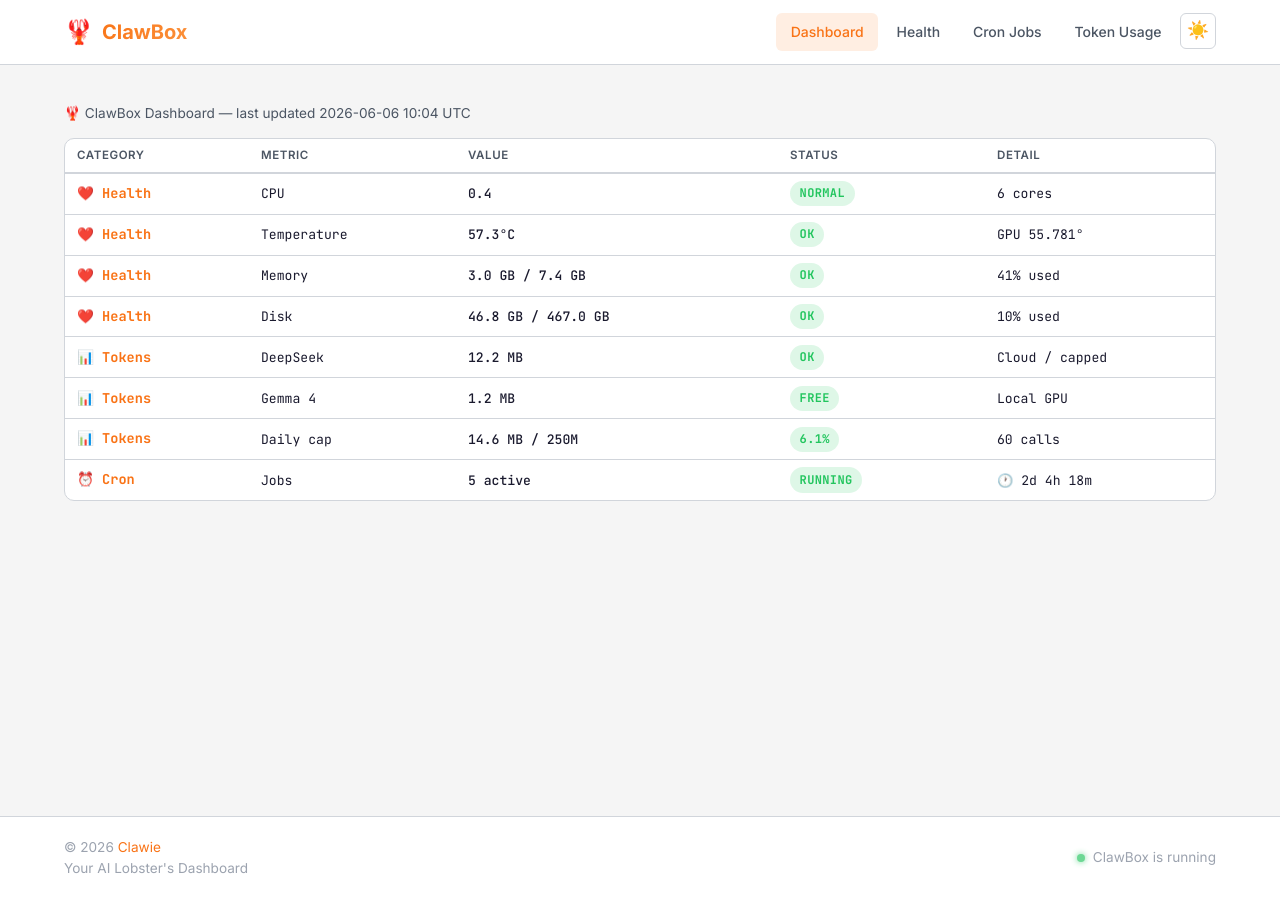
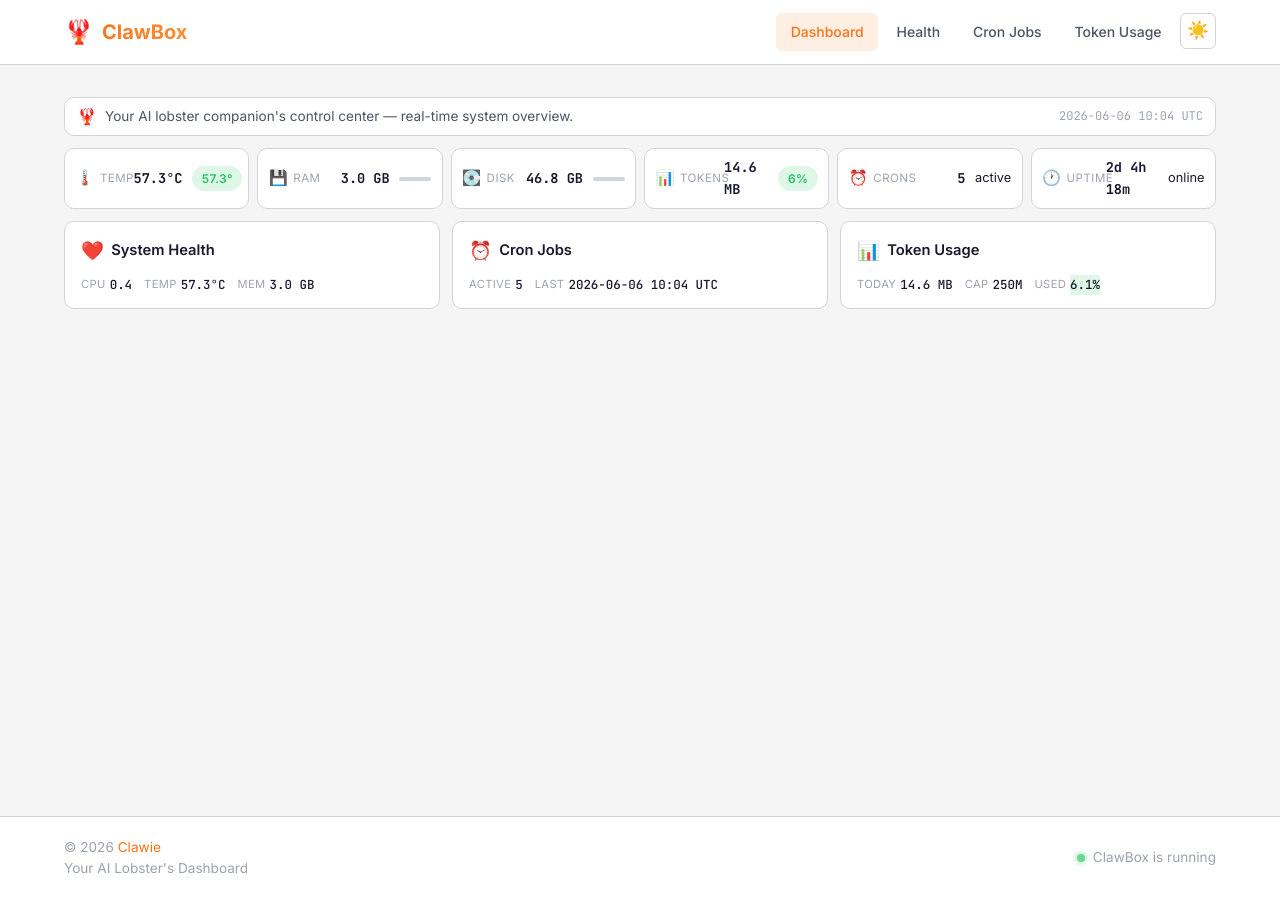
Before and after one commit to pvyver/ClawBox, a Jekyll site: the page built from index.md, in a window 1280 px wide. Built offline with Jekyll 4.4.1, drawn with Linux system fonts in a browser that asks for light colours.

Commit message:
revert: dashboard table layout back to chip/card layout

```diff
--- a/assets/css/style.css
+++ b/assets/css/style.css
@@ -343,31 +343,6 @@ img { max-width: 100%; height: auto; }
 .data-table tr:last-child td { border-bottom: none; }
 .data-table tr:hover td { background: rgba(249, 115, 22, 0.04); }
 
-/* ═══ Dashboard overview table ═══ */
-.dash-tagline {
-  font-size: 0.85rem;
-  color: var(--text-secondary);
-  margin-bottom: 0.5rem;
-  padding: 0.35rem 0;
-}
-.dash-link {
-  font-weight: 600;
-  font-size: 0.85rem;
-  white-space: nowrap;
-}
-.dash-val {
-  font-family: var(--font-mono);
-  font-weight: 500;
-}
-.dash-table td {
-  padding: 0.45rem 0.75rem;
-  font-size: 0.82rem;
-}
-.dash-table th {
-  padding: 0.45rem 0.75rem;
-  font-size: 0.72rem;
-}
-
 /* ═══ Footer ═══ */
 
 .site-footer {
@@ -404,6 +379,152 @@ img { max-width: 100%; height: auto; }
   0%, 100% { opacity: 1; box-shadow: 0 0 4px var(--success); }
   50% { opacity: 0.5; box-shadow: 0 0 8px var(--success); }
 }
+
+/* ═══ Tagline bar (compact homepage) ═══ */
+
+.tagline-bar {
+  display: flex;
+  align-items: center;
+  gap: 0.5rem;
+  padding: 0.35rem 0.75rem;
+  margin-bottom: 0.75rem;
+  background: var(--bg-card);
+  border: 1px solid var(--border);
+  border-radius: var(--radius-md);
+  font-size: 0.85rem;
+  color: var(--text-secondary);
+  flex-wrap: wrap;
+}
+.tagline-icon { font-size: 1rem; }
+.tagline-time {
+  margin-left: auto;
+  font-family: var(--font-mono);
+  font-size: 0.75rem;
+  color: var(--text-muted);
+  white-space: nowrap;
+}
+
+/* ═══ Compact live stats bar ═══ */
+
+.stats-bar {
+  display: flex;
+  gap: 0.5rem;
+  margin-bottom: 0.75rem;
+  flex-wrap: wrap;
+}
+
+.stat-chip {
+  flex: 1;
+  min-width: 130px;
+  display: flex;
+  align-items: center;
+  gap: 0.35rem;
+  background: var(--bg-card);
+  border: 1px solid var(--border);
+  border-radius: var(--radius-md);
+  padding: 0.5rem 0.65rem;
+  font-size: 0.8rem;
+  transition: all var(--transition);
+}
+.stat-chip:hover {
+  border-color: var(--accent);
+  background: var(--bg-card-hover);
+}
+
+.chip-icon { font-size: 0.95rem; }
+.chip-label {
+  color: var(--text-muted);
+  font-size: 0.72rem;
+  text-transform: uppercase;
+  letter-spacing: 0.04em;
+  min-width: 28px;
+}
+.chip-value {
+  font-family: var(--font-mono);
+  font-weight: 600;
+  font-size: 0.85rem;
+  margin-left: auto;
+}
+.chip-badge { margin-left: 0.25rem; }
+.chip-bar { margin-left: 0.25rem; }
+
+.mini-bar {
+  display: inline-block;
+  width: 32px;
+  height: 4px;
+  background: var(--border);
+  border-radius: 999px;
+  overflow: hidden;
+  vertical-align: middle;
+}
+.mini-fill {
+  height: 100%;
+  border-radius: 999px;
+  transition: width 0.8s ease;
+}
+
+/* ═══ Compact cards grid ═══ */
+
+.compact-grid {
+  display: grid;
+  grid-template-columns: repeat(3, 1fr);
+  gap: 0.75rem;
+}
+
+.compact-card {
+  display: block;
+  background: var(--bg-card);
+  border: 1px solid var(--border);
+  border-radius: var(--radius-md);
+  padding: 0.85rem 1rem;
+  transition: all var(--transition);
+  text-decoration: none;
+  color: inherit;
+}
+.compact-card:hover {
+  background: var(--bg-card-hover);
+  border-color: var(--accent);
+  box-shadow: var(--shadow-card), 0 0 20px var(--accent-glow);
+  transform: translateY(-1px);
+}
+
+.compact-card-header {
+  display: flex;
+  align-items: center;
+  gap: 0.45rem;
+  margin-bottom: 0.6rem;
+}
+.compact-card-icon { font-size: 1.15rem; }
+.compact-card-title {
+  font-size: 0.92rem;
+  font-weight: 600;
+  color: var(--text-primary);
+}
+
+.compact-card-stats {
+  display: flex;
+  gap: 0.75rem;
+  flex-wrap: wrap;
+}
+.compact-card-stats > span {
+  display: flex;
+  align-items: center;
+  gap: 0.25rem;
+}
+.cs-label {
+  font-size: 0.7rem;
+  color: var(--text-muted);
+  text-transform: uppercase;
+  letter-spacing: 0.03em;
+}
+.cs-value {
+  font-family: var(--font-mono);
+  font-size: 0.78rem;
+  font-weight: 500;
+  color: var(--text-primary);
+}
+
+/* ═══ Responsive ═══ */
 
 /* ═══ Theme toggle button ═══ */
 .theme-btn {
@@ -460,6 +581,17 @@ img { max-width: 100%; height: auto; }
     grid-template-columns: 1fr;
   }
 
+  .stats-bar {
+    flex-direction: column;
+  }
+  .stat-chip {
+    min-width: 100%;
+  }
+
+  .compact-grid {
+    grid-template-columns: 1fr;
+  }
+
   .footer-inner {
     flex-direction: column;
     gap: 0.75rem;
--- a/assets/js/dashboard.js
+++ b/assets/js/dashboard.js
@@ -1,7 +1,7 @@
 /**
  * ClawBox Dashboard — Client-side data refresh
  *
- * Fetches latest data JSON and updates the dashboard overview table.
+ * Fetches latest data JSON and updates compact dashboard elements.
  */
 (function () {
   'use strict';
@@ -15,21 +15,6 @@
     if (el) el.textContent = text || '\u2014';
   }
 
-  function round1(v) { return Math.round(v * 10) / 10; }
-
-  function badgeClass(pct, warn, crit) {
-    return pct > crit ? 'badge-err' : pct > warn ? 'badge-warn' : 'badge-ok';
-  }
-  function badgeText(pct, warn, crit) {
-    return pct > crit ? 'Critical' : pct > warn ? 'Warning' : 'OK';
-  }
-  function cpuBadge(load) {
-    return load > 4 ? 'badge-err' : load > 2.5 ? 'badge-warn' : 'badge-ok';
-  }
-  function cpuText(load) {
-    return load > 4 ? 'High' : load > 2.5 ? 'Moderate' : 'Normal';
-  }
-
   function setBadge(id, text, cls) {
     var el = document.getElementById(id);
     if (el) {
@@ -38,52 +23,58 @@
     }
   }
 
-  // Use first td child of the parent row
-  function setRowBadge(rowId, text, cls) {
-    var row = document.getElementById(rowId);
-    if (!row) return;
-    var badgeEl = row.querySelector('.badge');
-    if (badgeEl) {
-      badgeEl.textContent = text;
-      badgeEl.className = 'badge ' + cls;
+  function setMiniBar(id, pct, cls) {
+    var el = document.getElementById(id);
+    if (el) {
+      el.style.width = Math.min(pct, 100) + '%';
+      el.className = 'mini-fill ' + cls;
     }
   }
 
+  function round1(v) { return Math.round(v * 10) / 10; }
+
+  // ── Fetch all data ───────────────────────────────────────────────────
+
   function fetchAll() {
-    // Timestamp
+    // Site meta (timestamp)
     fetch(basePath + 'site.json')
       .then(function (r) { return r.ok ? r.json() : Promise.reject(); })
       .then(function (d) {
-        setText('live-updated', d.update_timestamp || '');
+        var ts = d.update_timestamp || '';
+        setText('live-updated', ts);
       })
       .catch(function () {});
 
-    // Health
+    // Health data
     fetch(basePath + 'health.json')
       .then(function (r) { return r.ok ? r.json() : Promise.reject(); })
       .then(function (h) {
-        var cpu = h.cpu || {};
+        var temp = h.temperature || {};
         var mem = h.memory || {};
         var disk = h.disk || {};
-        var temp = h.temperature || {};
-        var gpu = h.gpu || {};
+        var cpu = h.cpu || {};
         var up = h.uptime || {};
 
-        var load = cpu.load_1m || 0;
+        var tempVal = temp.value_celsius || 0;
         var memPct = mem.used_percent || 0;
         var diskPct = disk.used_percent || 0;
-        var tempVal = temp.value_celsius || 0;
 
-        setText('dash-cpu', round1(load));
-        setText('dash-temp', temp.display || '\u2014');
-        setText('dash-mem', (mem.used_human || '\u2014') + ' / ' + (mem.total_human || '7.6 GB'));
-        setText('dash-disk', (disk.used_human || '\u2014') + ' / ' + (disk.total_human || '467 GB'));
-        setText('dash-gpu-temp', 'GPU ' + (gpu.temperature_celsius || '?') + '\u00B0');
+        setText('stat-temp', temp.display || '\u2014');
+        setText('stat-ram', mem.used_human || '\u2014');
+        setText('stat-disk', disk.used_human || '\u2014');
+        setText('stat-uptime', up.display || '\u2014');
 
-        setBadge('dash-cpu-badge', cpuText(load), cpuBadge(load));
-        setBadge('dash-temp-badge', badgeText(tempVal, 70, 80), badgeClass(tempVal, 70, 80));
-        setBadge('dash-mem-badge', badgeText(memPct, 80, 90), badgeClass(memPct, 80, 90));
-        setBadge('dash-disk-badge', badgeText(diskPct, 80, 95), badgeClass(diskPct, 80, 95));
+        setText('cc-cpu', cpu.load_1m != null ? round1(cpu.load_1m) : '\u2014');
+        setText('cc-temp', temp.display || '\u2014');
+        setText('cc-mem', mem.used_human || '\u2014');
+
+        var tempCls = tempVal > 80 ? 'badge-err' : tempVal > 70 ? 'badge-warn' : 'badge-ok';
+        var memCls = memPct > 90 ? 'badge-err' : memPct > 80 ? 'badge-warn' : 'badge-ok';
+        var diskCls = diskPct > 95 ? 'badge-err' : diskPct > 80 ? 'badge-warn' : 'badge-ok';
+
+        setBadge('stat-temp-badge', round1(tempVal) + '\u00B0', tempCls);
+        setMiniBar('stat-ram-bar', memPct, memCls);
+        setMiniBar('stat-disk-bar', diskPct, diskCls);
       })
       .catch(function () {});
 
@@ -93,16 +84,14 @@
       .then(function (tu) {
         var t = tu.today || {};
         var pct = t.used_percent || 0;
-        var total = t.total_human || '\u2014';
-        var cap = tu.daily_cap_human || '250M';
+        var human = t.total_human || '\u2014';
+        setText('stat-tokens', human);
+        setText('cc-tokens', human);
+        setText('cc-cap', tu.daily_cap_human || '250M');
+        setText('cc-pct', round1(pct) + '%');
 
-        setText('dash-ds', t.deepseek_human || '\u2014');
-        setText('dash-gm', t.gemma4_human || '\u2014');
-        setText('dash-total', total + ' / ' + cap);
-        setText('dash-calls', (t.calls || 0) + ' calls');
-
-        setBadge('dash-token-badge', round1(pct) + '%', badgeClass(pct, 70, 90));
-        setBadge('dash-ds-badge', badgeText(pct, 70, 90), badgeClass(pct, 70, 90));
+        var cls = pct > 90 ? 'badge-err' : pct > 70 ? 'badge-warn' : 'badge-ok';
+        setBadge('stat-token-badge', Math.round(pct) + '%', cls);
       })
       .catch(function () {});
 
@@ -111,7 +100,8 @@
       .then(function (r) { return r.ok ? r.json() : Promise.reject(); })
       .then(function (cj) {
         var count = cj.total || 0;
-        setText('dash-crons', count + ' active');
+        setText('stat-crons', count);
+        setText('cc-active', count);
       })
       .catch(function () {});
   }
--- a/index.md
+++ b/index.md
@@ -11,103 +11,105 @@ permalink: /
 {% assign mem = h.memory %}
 {% assign temp = h.temperature %}
 {% assign disk = h.disk %}
-{% assign cpu = h.cpu %}
 {% assign gpu = h.gpu %}
 {% assign up = h.uptime %}
 
 {% assign health_time = s.update_timestamp | default: "pending..." %}
 {% assign cron_count = cj.total | default: 0 %}
-{% assign token_today = tu.today.total_human | default: "—" %}
+{% assign token_today = tu.today.total_human | default: "\u2014" %}
 {% assign token_pct = tu.today.used_percent | default: 0 %}
 {% assign mem_pct = mem.used_percent | default: 0 %}
 {% assign disk_pct = disk.used_percent | default: 0 %}
 {% assign temp_val = temp.value_celsius | default: 0 %}
-{% assign cpu_load = cpu.load_1m | default: 0 %}
 
 {% capture mem_badge %}{% if mem_pct > 90 %}badge-err{% elsif mem_pct > 80 %}badge-warn{% else %}badge-ok{% endif %}{% endcapture %}
 {% capture disk_badge %}{% if disk_pct > 95 %}badge-err{% elsif disk_pct > 80 %}badge-warn{% else %}badge-ok{% endif %}{% endcapture %}
 {% capture temp_badge %}{% if temp_val > 80 %}badge-err{% elsif temp_val > 70 %}badge-warn{% else %}badge-ok{% endif %}{% endcapture %}
 {% capture token_badge %}{% if token_pct > 90 %}badge-err{% elsif token_pct > 70 %}badge-warn{% else %}badge-ok{% endif %}{% endcapture %}
-{% capture cpu_badge %}{% if cpu_load > 4 %}badge-err{% elsif cpu_load > 2.5 %}badge-warn{% else %}badge-ok{% endif %}{% endcapture %}
 
-{% capture mem_text %}{% if mem_pct > 90 %}Critical{% elsif mem_pct > 80 %}Warning{% else %}OK{% endif %}{% endcapture %}
-{% capture disk_text %}{% if disk_pct > 95 %}Critical{% elsif disk_pct > 80 %}Warning{% else %}OK{% endif %}{% endcapture %}
-{% capture temp_text %}{% if temp_val > 80 %}Critical{% elsif temp_val > 70 %}Warning{% else %}OK{% endif %}{% endcapture %}
-{% capture token_text %}{% if token_pct > 90 %}Critical{% elsif token_pct > 70 %}Warning{% else %}OK{% endif %}{% endcapture %}
-{% capture cpu_text %}{% if cpu_load > 4 %}High{% elsif cpu_load > 2.5 %}Moderate{% else %}Normal{% endif %}{% endcapture %}
+<!-- Tagline bar -->
+<div class="tagline-bar">
+  <span class="tagline-icon">🦞</span>
+  <span>Your AI lobster companion's control center &mdash; real-time system overview.</span>
+  <span class="tagline-time" id="live-updated">{{ s.update_timestamp | default: "" }}</span>
+</div>
 
-<p class="dash-tagline">🦞 ClawBox Dashboard &mdash; last updated <span id="live-updated">{{ s.update_timestamp | default: "—" }}</span></p>
+<!-- Compact live stats bar -->
+<div class="stats-bar" id="stats-bar">
+  <div class="stat-chip">
+    <span class="chip-icon">🌡️</span>
+    <span class="chip-label">Temp</span>
+    <span class="chip-value" id="stat-temp">{{ temp.display | default: "\u2014" }}</span>
+    <span class="chip-badge"><span class="badge {{ temp_badge }}" id="stat-temp-badge">{{ temp_val }}°</span></span>
+  </div>
+  <div class="stat-chip">
+    <span class="chip-icon">💾</span>
+    <span class="chip-label">RAM</span>
+    <span class="chip-value" id="stat-ram">{{ mem.used_human | default: "\u2014" }}</span>
+    <span class="chip-bar"><span class="mini-bar"><span class="mini-fill {{ mem_badge }}" id="stat-ram-bar" style="width: {{ mem_pct | round: 0 }}%"></span></span></span>
+  </div>
+  <div class="stat-chip">
+    <span class="chip-icon">💽</span>
+    <span class="chip-label">Disk</span>
+    <span class="chip-value" id="stat-disk">{{ disk.used_human | default: "\u2014" }}</span>
+    <span class="chip-bar"><span class="mini-bar"><span class="mini-fill {{ disk_badge }}" id="stat-disk-bar" style="width: {{ disk_pct | round: 0 }}%"></span></span></span>
+  </div>
+  <div class="stat-chip">
+    <span class="chip-icon">📊</span>
+    <span class="chip-label">Tokens</span>
+    <span class="chip-value" id="stat-tokens">{{ token_today }}</span>
+    <span class="chip-badge"><span class="badge {{ token_badge }}" id="stat-token-badge">{{ token_pct | round: 0 }}%</span></span>
+  </div>
+  <div class="stat-chip">
+    <span class="chip-icon">⏰</span>
+    <span class="chip-label">Crons</span>
+    <span class="chip-value" id="stat-crons">{{ cron_count }}</span>
+    <span class="chip-badge">active</span>
+  </div>
+  <div class="stat-chip">
+    <span class="chip-icon">🕐</span>
+    <span class="chip-label">Uptime</span>
+    <span class="chip-value" id="stat-uptime">{{ up.display | default: "\u2014" }}</span>
+    <span class="chip-badge">online</span>
+  </div>
+</div>
 
-<div class="data-table-wrap" style="padding: 0; overflow: hidden;">
-<table class="data-table dash-table">
-  <thead>
-    <tr>
-      <th style="width: 16%">Category</th>
-      <th style="width: 18%">Metric</th>
-      <th style="width: 28%">Value</th>
-      <th style="width: 18%">Status</th>
-      <th style="width: 20%">Detail</th>
-    </tr>
-  </thead>
-  <tbody>
-    <tr>
-      <td><a href="{{ '/health' | relative_url }}" class="dash-link">❤️ Health</a></td>
-      <td>CPU</td>
-      <td class="dash-val" id="dash-cpu">{{ cpu_load }}</td>
-      <td><span class="badge {{ cpu_badge }}" id="dash-cpu-badge">{{ cpu_text }}</span></td>
-      <td>{{ cpu.cores }} cores</td>
-    </tr>
-    <tr>
-      <td><a href="{{ '/health' | relative_url }}" class="dash-link">❤️ Health</a></td>
-      <td>Temperature</td>
-      <td class="dash-val" id="dash-temp">{{ temp.display | default: "—" }}</td>
-      <td><span class="badge {{ temp_badge }}" id="dash-temp-badge">{{ temp_text }}</span></td>
-      <td id="dash-gpu-temp">GPU {{ gpu.temperature_celsius | default: "?" }}°</td>
-    </tr>
-    <tr>
-      <td><a href="{{ '/health' | relative_url }}" class="dash-link">❤️ Health</a></td>
-      <td>Memory</td>
-      <td class="dash-val" id="dash-mem">{{ mem.used_human | default: "—" }} / {{ mem.total_human | default: "7.6 GB" }}</td>
-      <td><span class="badge {{ mem_badge }}" id="dash-mem-badge">{{ mem_text }}</span></td>
-      <td>{{ mem_pct | round: 0 }}% used</td>
-    </tr>
-    <tr>
-      <td><a href="{{ '/health' | relative_url }}" class="dash-link">❤️ Health</a></td>
-      <td>Disk</td>
-      <td class="dash-val" id="dash-disk">{{ disk.used_human | default: "—" }} / {{ disk.total_human | default: "467 GB" }}</td>
-      <td><span class="badge {{ disk_badge }}" id="dash-disk-badge">{{ disk_text }}</span></td>
-      <td>{{ disk_pct | round: 0 }}% used</td>
-    </tr>
-    <tr>
-      <td><a href="{{ '/token-usage' | relative_url }}" class="dash-link">📊 Tokens</a></td>
-      <td>DeepSeek</td>
-      <td class="dash-val" id="dash-ds">{{ tu.today.deepseek_human | default: "—" }}</td>
-      <td><span class="badge {{ token_badge }}" id="dash-ds-badge">{{ token_text }}</span></td>
-      <td>Cloud / capped</td>
-    </tr>
-    <tr>
-      <td><a href="{{ '/token-usage' | relative_url }}" class="dash-link">📊 Tokens</a></td>
-      <td>Gemma 4</td>
-      <td class="dash-val" id="dash-gm">{{ tu.today.gemma4_human | default: "—" }}</td>
-      <td><span class="badge badge-ok">Free</span></td>
-      <td>Local GPU</td>
-    </tr>
-    <tr>
-      <td><a href="{{ '/token-usage' | relative_url }}" class="dash-link">📊 Tokens</a></td>
-      <td>Daily cap</td>
-      <td class="dash-val" id="dash-total">{{ token_today }} / {{ tu.daily_cap_human | default: "250M" }}</td>
-      <td><span class="badge {{ token_badge }}" id="dash-token-badge">{{ token_pct | round: 1 }}%</span></td>
-      <td id="dash-calls">{{ tu.today.calls | default: 0 }} calls</td>
-    </tr>
-    <tr>
-      <td><a href="{{ '/cron' | relative_url }}" class="dash-link">⏰ Cron</a></td>
-      <td>Jobs</td>
-      <td class="dash-val" id="dash-crons">{{ cron_count }} active</td>
-      <td><span class="badge badge-ok">Running</span></td>
-      <td id="dash-uptime">🕐 {{ up.display | default: "—" }}</td>
-    </tr>
-  </tbody>
-</table>
+<!-- Compact dashboard cards -->
+<div class="compact-grid">
+  <a href="{{ '/health' | relative_url }}" class="compact-card">
+    <div class="compact-card-header">
+      <span class="compact-card-icon">❤️</span>
+      <span class="compact-card-title">System Health</span>
+    </div>
+    <div class="compact-card-stats">
+      <span><span class="cs-label">CPU</span> <span id="cc-cpu" class="cs-value">{% if h.cpu.load_1m %}{{ h.cpu.load_1m }}{% else %}\u2014{% endif %}</span></span>
+      <span><span class="cs-label">Temp</span> <span id="cc-temp" class="cs-value">{{ temp.display | default: "\u2014" }}</span></span>
+      <span><span class="cs-label">Mem</span> <span id="cc-mem" class="cs-value">{{ mem.used_human | default: "\u2014" }}</span></span>
+    </div>
+  </a>
+
+  <a href="{{ '/cron' | relative_url }}" class="compact-card">
+    <div class="compact-card-header">
+      <span class="compact-card-icon">⏰</span>
+      <span class="compact-card-title">Cron Jobs</span>
+    </div>
+    <div class="compact-card-stats">
+      <span><span class="cs-label">Active</span> <span id="cc-active" class="cs-value">{{ cron_count }}</span></span>
+      <span><span class="cs-label">Last</span> <span id="cc-last" class="cs-value">{{ health_time | default: "\u2014" }}</span></span>
+    </div>
+  </a>
+
+  <a href="{{ '/token-usage' | relative_url }}" class="compact-card">
+    <div class="compact-card-header">
+      <span class="compact-card-icon">📊</span>
+      <span class="compact-card-title">Token Usage</span>
+    </div>
+    <div class="compact-card-stats">
+      <span><span class="cs-label">Today</span> <span id="cc-tokens" class="cs-value">{{ token_today }}</span></span>
+      <span><span class="cs-label">Cap</span> <span id="cc-cap" class="cs-value">{{ tu.daily_cap_human | default: "250M" }}</span></span>
+      <span><span class="cs-label">Used</span> <span id="cc-pct" class="cs-value {{ token_badge }}">{{ token_pct | round: 1 }}%</span></span>
+    </div>
+  </a>
 </div>
 
 <script src="{{ '/assets/js/dashboard.js' | relative_url }}"></script>
```
